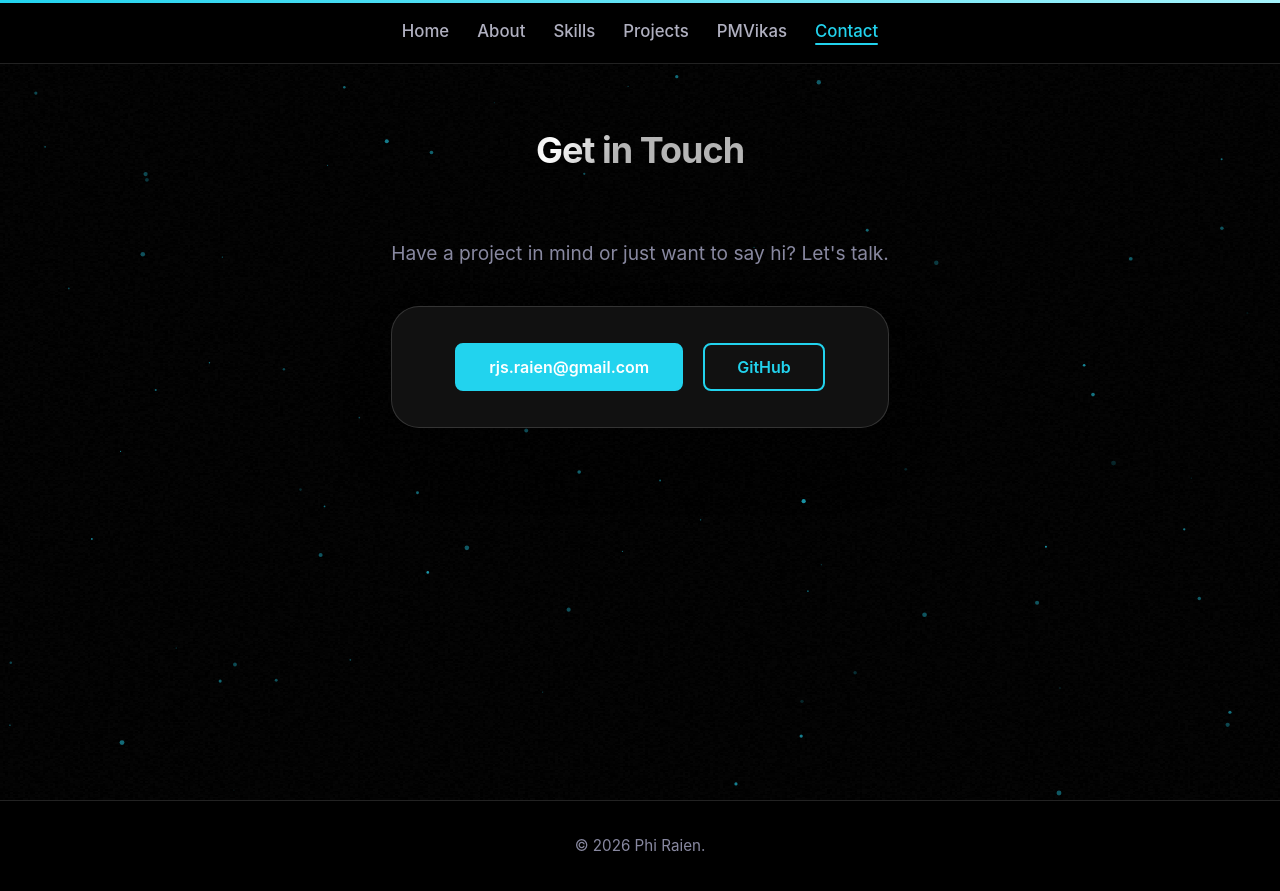
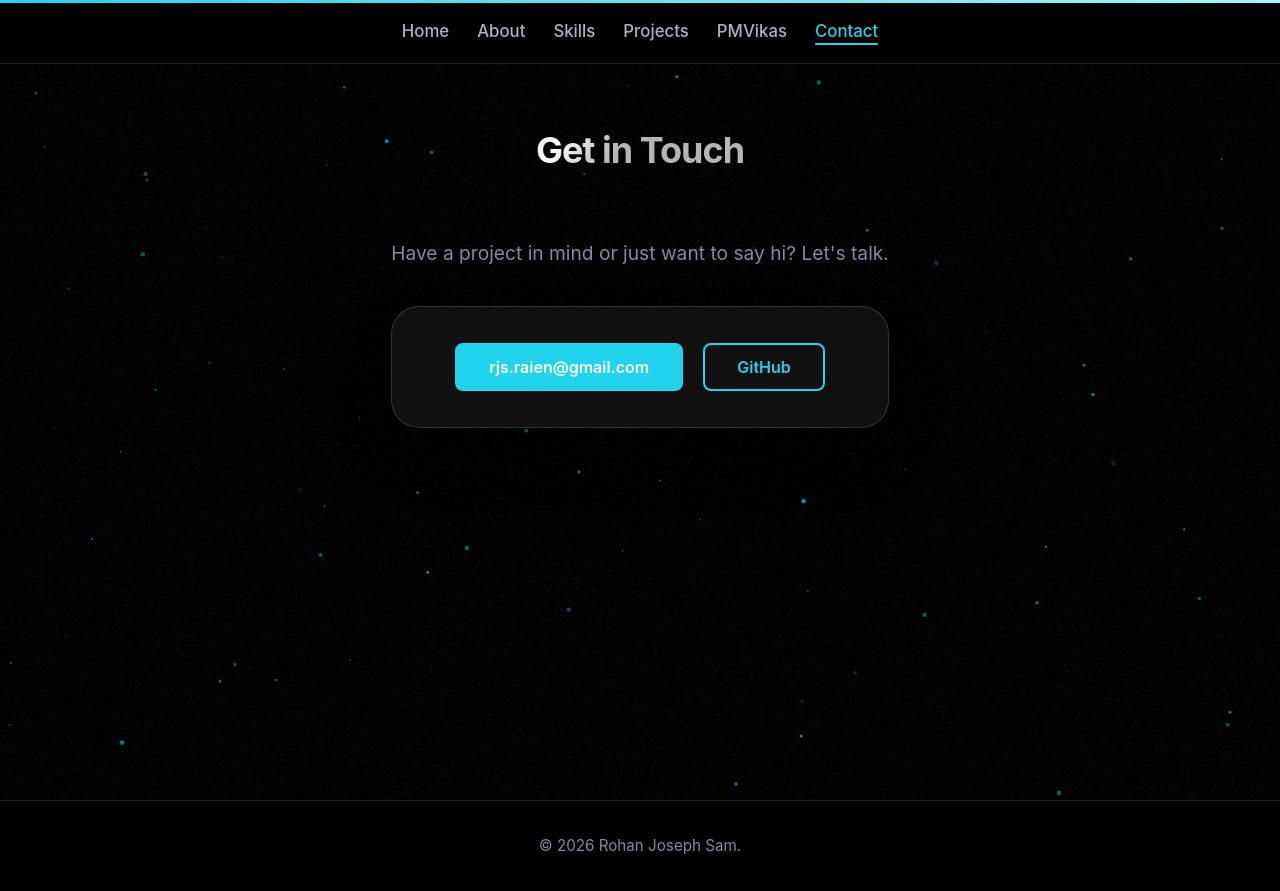
Before and after one commit to Phiraien/Portfolio, a React (Vite) app: page /Portfolio/contact in a window 1280 px wide. Built offline with nearby package versions, Linux system fonts and the light colour scheme.

Commit message:
rename: change display name from Phi Raien to Rohan Joseph Sam

```diff
--- a/index.html
+++ b/index.html
@@ -3,22 +3,22 @@
 <head>
   <meta charset="UTF-8" />
   <meta name="viewport" content="width=device-width, initial-scale=1.0" />
-  <title>Phi Raien | Portfolio</title>
-  <meta name="description" content="Phi Raien — Engineering student, developer, and builder. Systems, automation, game dev, and everything in between." />
-  <meta property="og:title" content="Phi Raien | Portfolio" />
+  <title>Rohan Joseph Sam | Portfolio</title>
+  <meta name="description" content="Rohan Joseph Sam — Engineering student, developer, and builder. Systems, automation, game dev, and everything in between." />
+  <meta property="og:title" content="Rohan Joseph Sam | Portfolio" />
   <meta property="og:description" content="Engineering student, developer, and builder." />
   <meta property="og:type" content="website" />
   <meta property="og:url" content="https://phiraien.github.io/Portfolio/" />
   <meta property="og:image" content="https://phiraien.github.io/Portfolio/og-image.svg" />
   <meta name="twitter:card" content="summary_large_image" />
-  <meta name="twitter:title" content="Phi Raien | Portfolio" />
+  <meta name="twitter:title" content="Rohan Joseph Sam | Portfolio" />
   <meta name="twitter:description" content="Engineering student, developer, and builder." />
   <meta name="twitter:image" content="https://phiraien.github.io/Portfolio/og-image.svg" />
   <script type="application/ld+json">
   {
     "@context": "https://schema.org",
     "@type": "Person",
-    "name": "Phi Raien",
+    "name": "Rohan Joseph Sam",
     "url": "https://phiraien.github.io/Portfolio/",
     "jobTitle": "Engineering Student",
     "sameAs": [
--- a/src/components/Footer.jsx
+++ b/src/components/Footer.jsx
@@ -2,7 +2,7 @@ export default function Footer() {
   return (
     <footer>
       <div className="container footer-inner">
-        <p>&copy; 2026 Phi Raien.</p>
+        <p>&copy; 2026 Rohan Joseph Sam.</p>
       </div>
     </footer>
   );
--- a/src/pages/Home.jsx
+++ b/src/pages/Home.jsx
@@ -69,7 +69,7 @@ export default function Home() {
             direction="horizontal"
             className="hero-name"
           >
-            Phi Raien
+            Rohan Joseph Sam
           </GradientText>
         </motion.div>
 
```
Also changed, not shown: public/og-image.svg.
